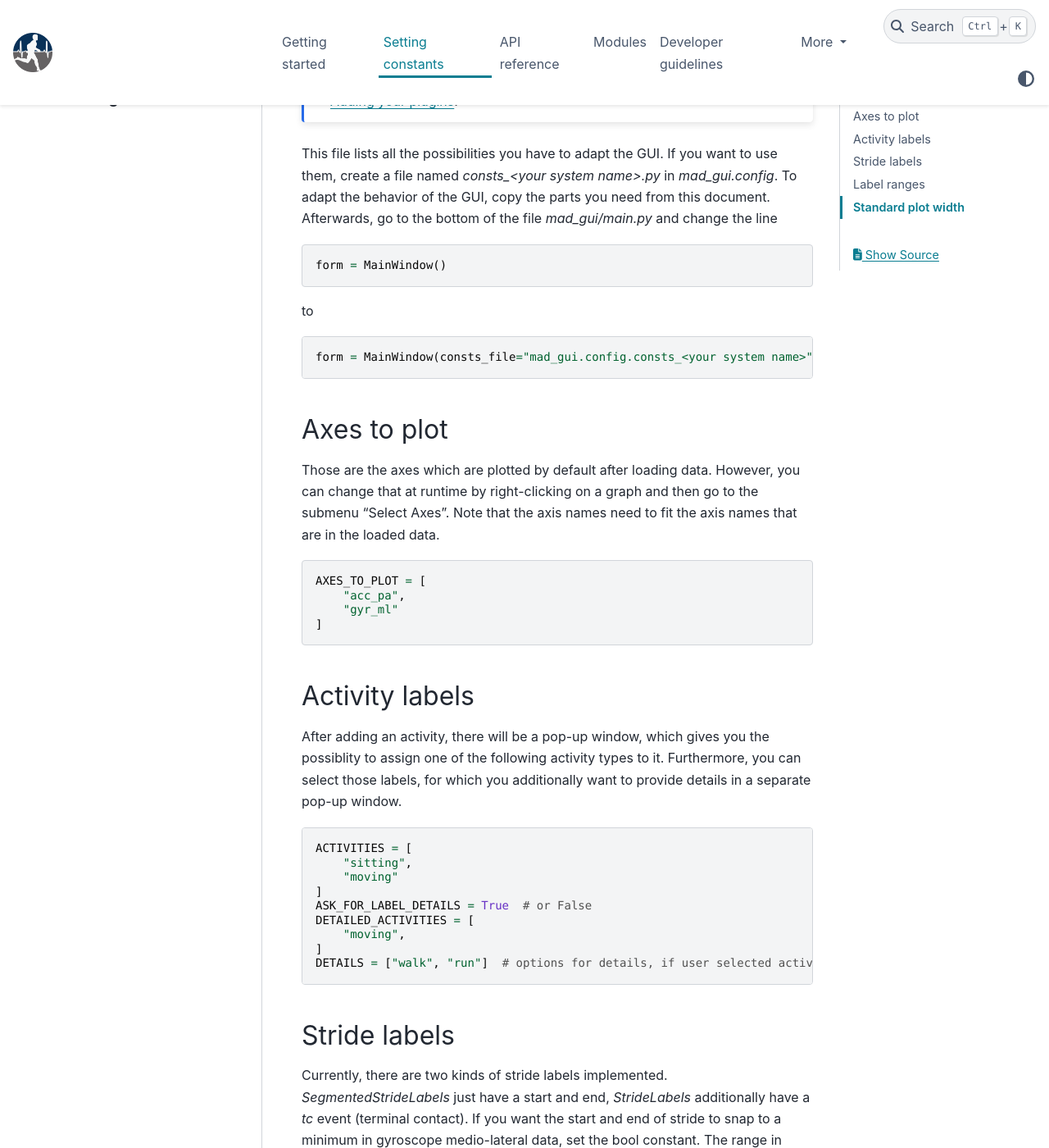
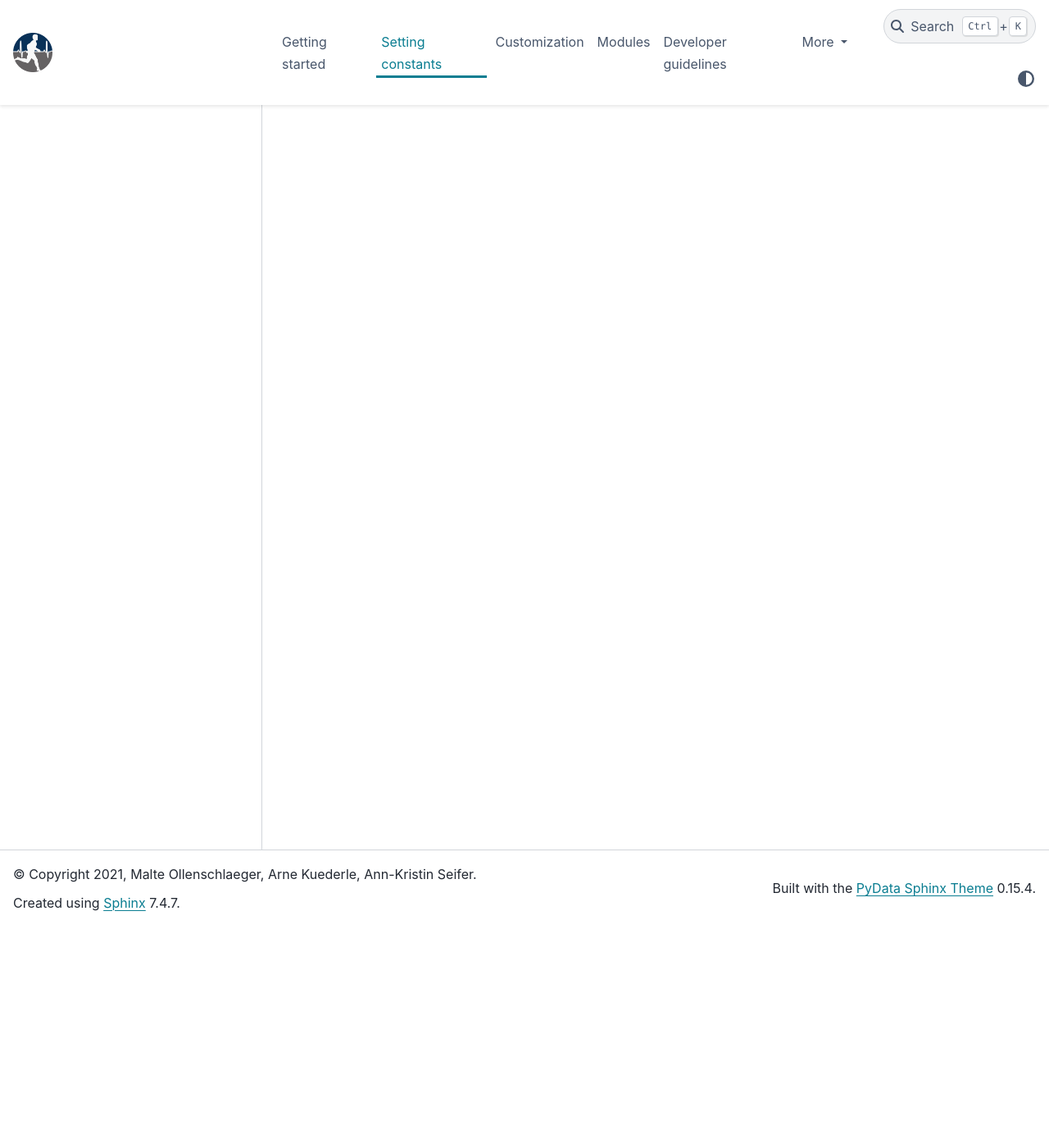
Before and after one commit to mad-lab-fau/mad-gui, a Sphinx documentation site: the page built from docs/consts_example.rst, in a window 1280 px wide and 1400 px high, scrolled down 270 px. Shown: the whole window at 82% size. Built offline with Sphinx 7.4.7 and the PyData theme 0.15.4, drawn with Linux system fonts in a browser that asks for light colours; some of the changed text lies outside the part shown.

Commit message:
Restructure docs

```diff
--- a/docs/conf.py
+++ b/docs/conf.py
@@ -80,6 +80,7 @@ numpydoc_class_members_toctree = False
 #
 html_theme = "pydata_sphinx_theme"
 html_logo = "res/images/logo_mad_man.png"
+html_favicon = "res/images/mad-runner.ico"
 html_static_path = ['_static']
 html_css_files = ['css/custom.css']
 html_theme_options = {"show_prev_next": False}
--- a/docs/consts_example.rst
+++ b/docs/consts_example.rst
@@ -1,91 +1 @@
 .. _configs:
-
-Setting Constants
-=================
-
-.. note::
-   If you want to understand the context of this file, make sure to at least quickly take a look at our :ref:`developer guidelines`, specifically the
-   section :ref:`other systems`.
-
-This file lists all the possibilities you have to adapt the GUI.
-If you want to use them, create a file named `consts_<your system name>.py` in `mad_gui.config`.
-To adapt the behavior of the GUI, copy the parts you need from this document.
-Afterwards, go to the bottom of the file `mad_gui/main.py` and change the line
-
-.. code-block:: python
-
-   form = MainWindow()
-
-to
-
-.. code-block:: python
-
-    form = MainWindow(consts_file="mad_gui.config.consts_<your system name>")
-
-.. _axes to plot:
-
-Axes to plot
-------------
-Those are the axes which are plotted by default after loading data.
-However, you can change that at runtime by right-clicking on a graph and then go to the submenu "Select Axes".
-Note that the axis names need to fit the axis names that are in the loaded data.
-
-.. code-block:: python
-
-   AXES_TO_PLOT = [
-       "acc_pa",
-       "gyr_ml"
-   ]
-
-.. _consts activity labels:
-
-Activity labels
----------------
-After adding an activity, there will be a pop-up window, which gives you the possiblity to assign one of the following
-activity types to it. Furthermore, you can select those labels, for which you additionally want to provide details in
-a separate pop-up window.
-
-.. code-block:: python
-
-   ACTIVITIES = [
-       "sitting",
-       "moving"
-   ]
-   ASK_FOR_LABEL_DETAILS = True  # or False
-   DETAILED_ACTIVITIES = [
-       "moving",
-   ]
-   DETAILS = ["walk", "run"]  # options for details, if user selected activity_type2 before
-
-.. _consts-stride-labels:
-
-Stride labels
--------------
-Currently, there are two kinds of stride labels implemented. `SegmentedStrideLabels` just have a start and end, `StrideLabels` additionally have a `tc` event (terminal contact). If you want the start and end of stride to snap to a minimum in gyroscope medio-lateral data, set the bool constant. The range in which the GUI searches for a minimum can be selected by the third constant (in seconds).
-
-.. code-block:: python
-
-   from mad_gui.plot_tools import StrideLabel, SegmentedStrideLabel
-   STRIDE_LABEL_CLASS = <StrideLabel or SegmentedStrideLabel>
-   STRIDE_SNAP_TO_MIN = <True or False>
-   SNAP_RANGE_S = 0.1
-
-
-Label ranges
-------------
-This sets the vertical region, in which the stride labels are. In this example they occupy middle 50% of the plot.
-The space above is used for activity labels / annotations.
-
-.. code-block:: python
-
-   MAX_HEIGHT_STRIDE_LABELS = 0.75
-   MIN_HEIGHT_STRIDE_LABELS = 0.25
-
-
-Standard plot width
--------------------
-Set the width of IMU plot to this, when hitting the play button for the video.
-
-.. code-block:: python
-
-   PLOT_WIDTH_PLAYING_VIDEO = 20  # in seconds
--- a/docs/index.rst
+++ b/docs/index.rst
@@ -12,7 +14,7 @@ Welcome to MaD-GUI Userguide's documentation!
 
    Getting started <README.md>
    Setting constants <consts_example>
-   API reference <api_reference>
+   Customization <customization>
    modules/index.rst
    Developer guidelines <developer_guidelines>
    Troubleshooting <troubleshooting>
```
Also changed, not shown: other parts of docs/index.rst (+2 -0 lines), docs/contribution_guidelines.rst (+9 -29 lines), docs/customization.rst (renamed from docs/api_reference.rst, +76 -42 lines), docs/developer_guidelines.rst (+77 -32 lines), docs/res/images/mad-runner.ico (added), 1 other file.
